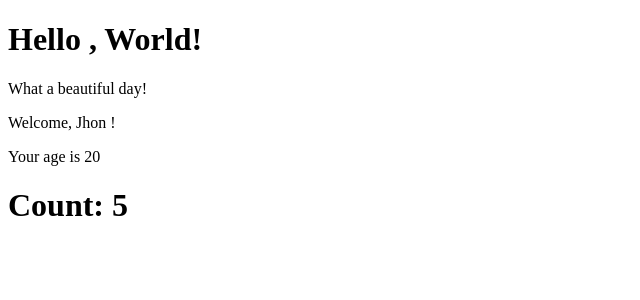
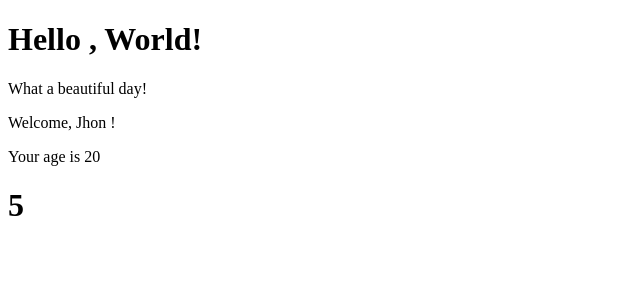
Before and after one commit to Christian-Silvestri/React-exercise, a React (Create React App) app: page / in a window 1280 px wide. Shown: the top 300 px of the page, without its empty margins (0-640 px from the left). Built offline with nearby package versions, Linux system fonts and the light colour scheme.

Commit message:
useEffect-02

```diff
--- a/src/Counter.js
+++ b/src/Counter.js
@@ -1,7 +1,7 @@
-import React from "react";
+import { useState, useEffect} from "react";
 
 
-export class Counter extends React.Component {
+/* export class Counter extends React.Component {
    state = {
     count: 0,
    }
@@ -21,4 +21,17 @@ export class Counter extends React.Component {
    render() {
     return <h1>Count: {this.state.count}</h1>
    }
+} */
+
+export function Counter() {
+	const [count, setCount] = useState(0)
+
+	useEffect(() => {
+		    setInterval(() => {
+			setCount((count) => count + 1)
+		}, 1000)
+
+	}, [])
+
+	return <h1>{count}</h1>
 }
```
